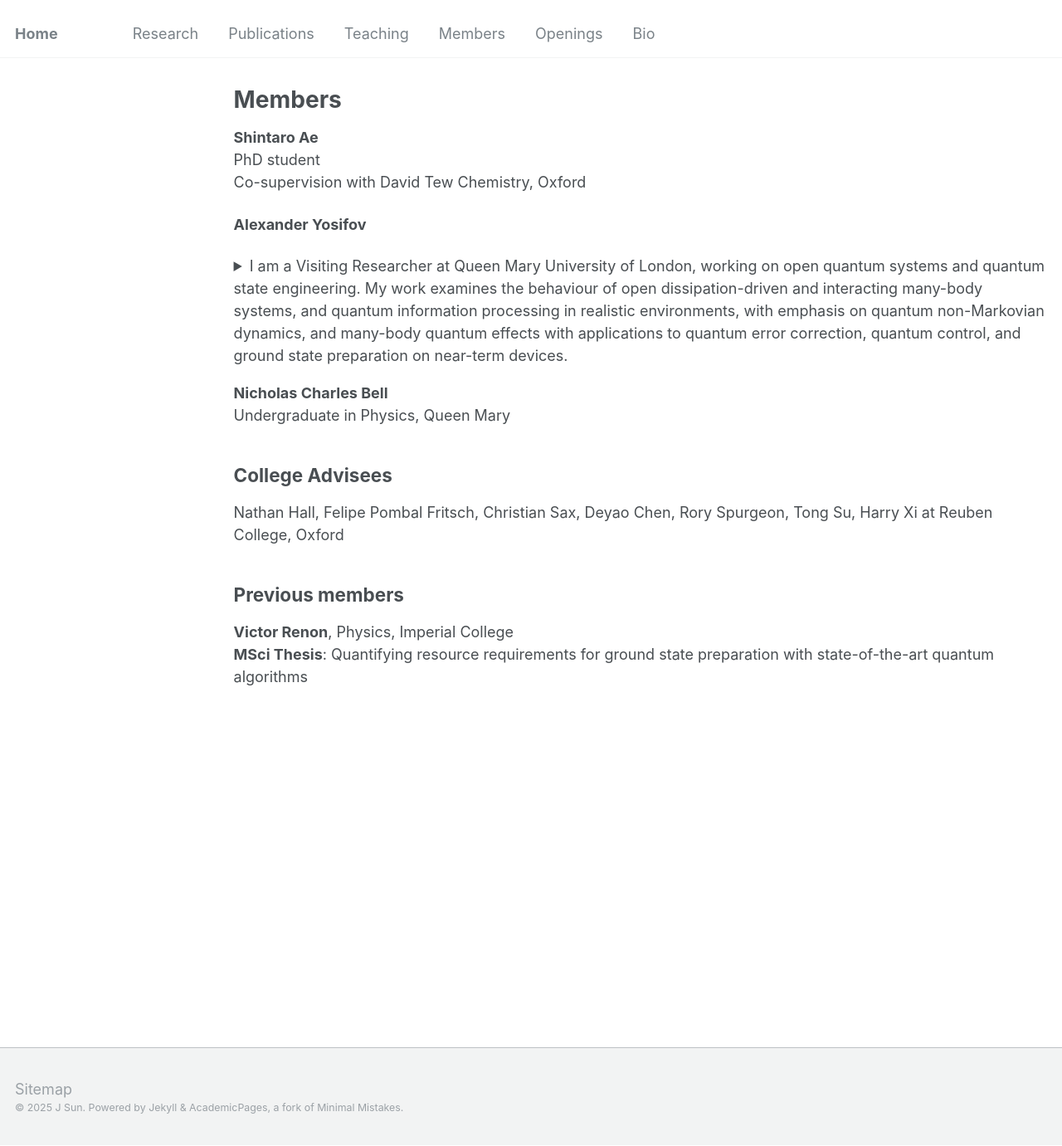
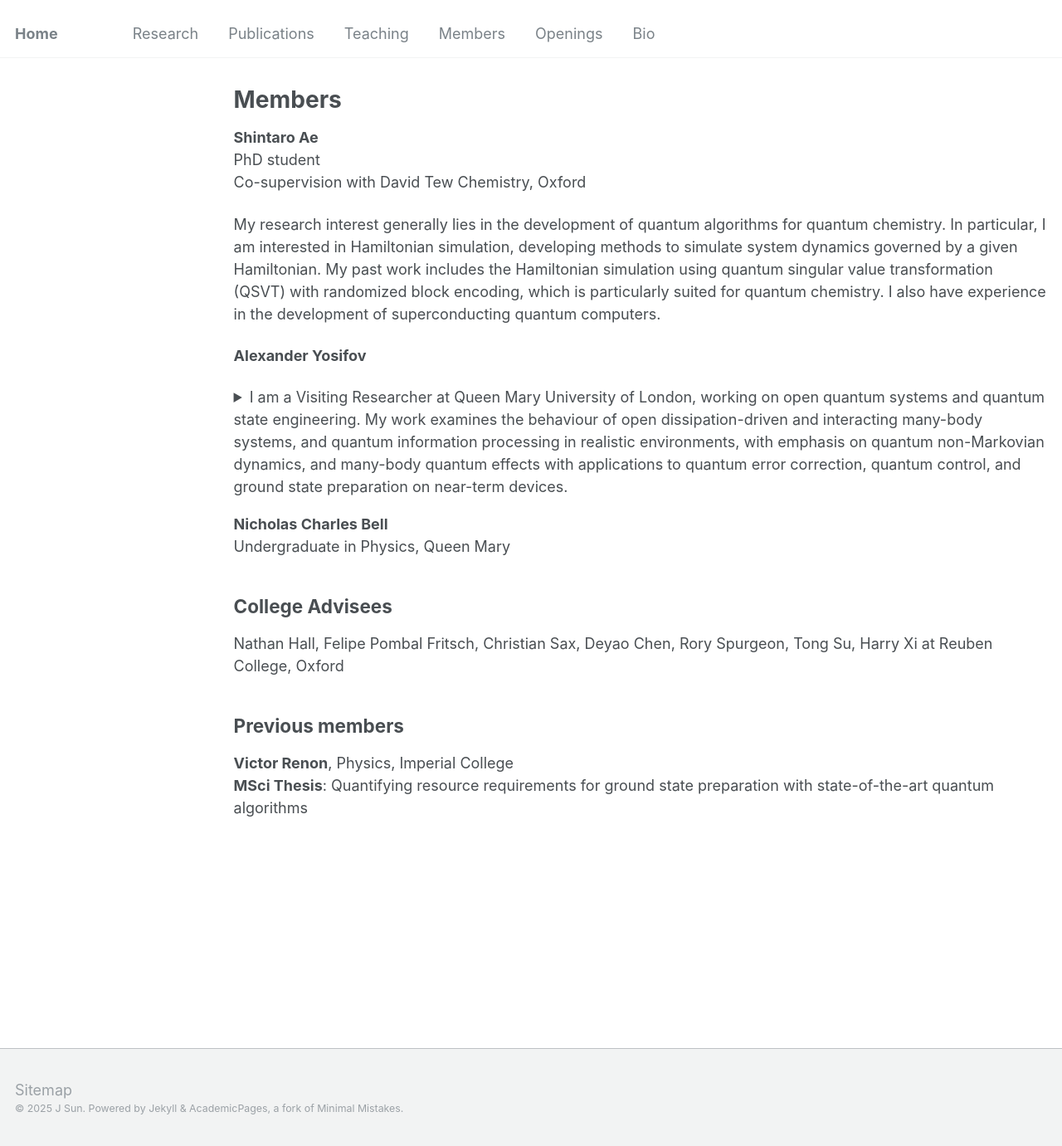
Before and after one commit to jinzhao-sun/jinzhao-sun.github.io, a Jekyll site: the page built from _pages/members.md, in a window 1280 px wide and 1381 px high. Shown: the whole window at 83% size. Built offline with Jekyll 4.4.1, drawn with Linux system fonts in a browser that asks for light colours.

Commit message:
Update members.md

```diff
--- a/_pages/members.md
+++ b/_pages/members.md
@@ -15,7 +15,9 @@ redirect_from:
 
 **Shintaro Ae**<br>
 PhD student<br>
-Co-supervision with David Tew Chemistry, Oxford
+Co-supervision with David Tew Chemistry, Oxford<br>
+
+My research interest generally lies in the development of quantum algorithms for quantum chemistry. In particular, I am interested in Hamiltonian simulation, developing methods to simulate system dynamics governed by a given Hamiltonian. My past work includes the Hamiltonian simulation using quantum singular value transformation (QSVT) with randomized block encoding, which is particularly suited for quantum chemistry. I also have experience in the development of superconducting quantum computers.<br>
 
 
 **Alexander Yosifov**<br>
```
